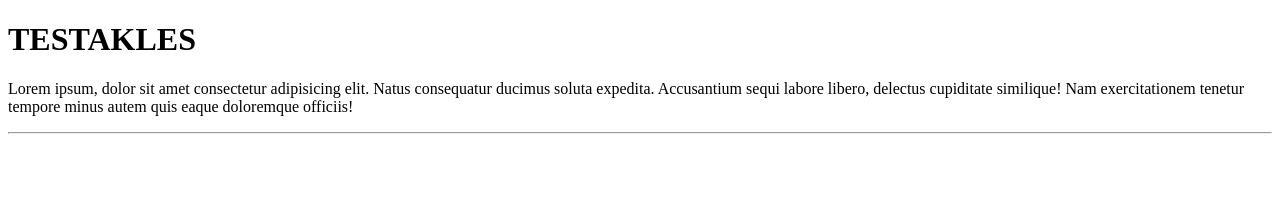
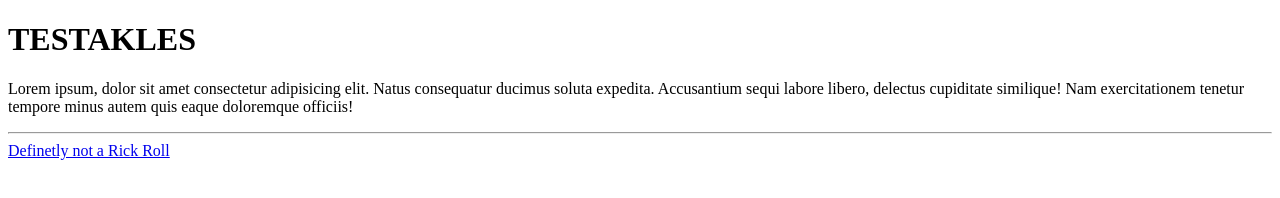
Before and after one commit to Kiril10012/Testseite, a plain HTML site: page index.html in a window 1280 px wide. Drawn offline with Linux system fonts and the light colour scheme.

Commit message:
Hyperlinks

```diff
--- a/index.html
+++ b/index.html
@@ -1,17 +1,28 @@
 <!DOCTYPE html>
 <html>
   <head>
-    <title>MEINE TESTAKLES</title>
+    <title>
+      MEINE TESTAKLES
+    </title>
   </head>
 
   <body>
-    <h1>TESTAKLES</h1>
+    <h1>
+      TESTAKLES
+    </h1>
 
-    <p>Lorem ipsum, dolor sit amet consectetur adipisicing elit. Natus consequatur ducimus
+    <p>
+      Lorem ipsum, dolor sit amet consectetur adipisicing elit. Natus consequatur ducimus
       soluta expedita. Accusantium sequi labore libero, delectus cupiditate similique!
-      Nam exercitationem tenetur tempore minus autem quis eaque doloremque officiis!</p>
+      Nam exercitationem tenetur tempore minus autem quis eaque doloremque officiis!
+    </p>
 
     <hr>
+      <a href="https://www.youtube.com/watch?v=VZrDxD0Za9I"
+      target="_blank"
+      title="Fuck around and find out :-]">
+        Definetly not a Rick Roll
+      </a>
 
   </body>
 </html>
```
